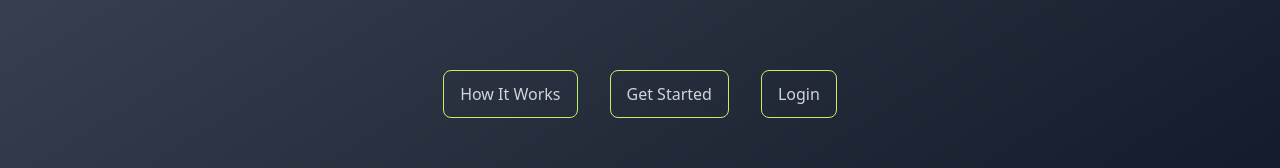
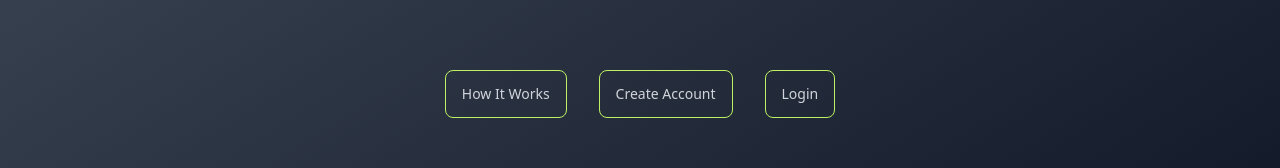
Before and after one commit to neomn/easyiot_home_service, a Vue app in the folder src/: page / in a window 1280 px wide. Shown: the part 555-723 px from the top of the page. Built offline with nearby package versions, Linux system fonts and the light colour scheme.

Commit message:
style: apply different mx for med screens

```diff
--- a/src/src/components/MyBody.vue
+++ b/src/src/components/MyBody.vue
@@ -6,7 +6,7 @@
     </div>
     <div class="flex justify-center mt-44">
       <MyButton text='How It Works'/>
-      <MyButton text='Get Started'/>
+      <MyButton text='Create Account'/>
       <MyButton text='Login'/>
     </div>
     <MyFooter class="invisible justify-self-end w-full"/>
--- a/src/src/components/MyButton.vue
+++ b/src/src/components/MyButton.vue
@@ -1,5 +1,5 @@
 <template>
-  <div class="flex justify-center items-center h-12 mx-4 px-4 border border-lime-300 text-gray-300 rounded-lg
+  <div class="flex justify-center items-center h-12 mx-1 md:mx-4 px-4 border border-lime-300 text-sm text-gray-300 rounded-lg
               overflow-hidden">
     <h3>{{text}}</h3>
   </div>
```
